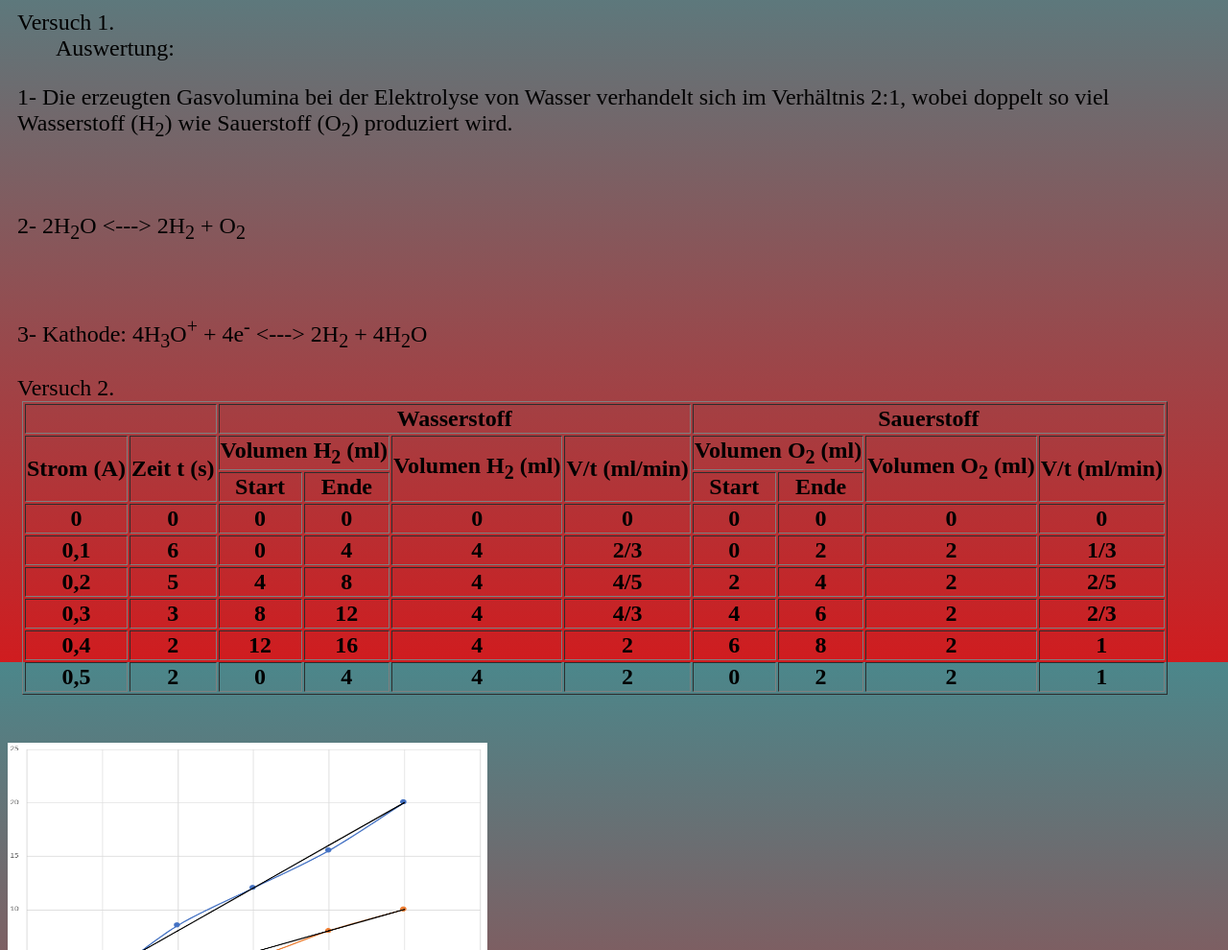
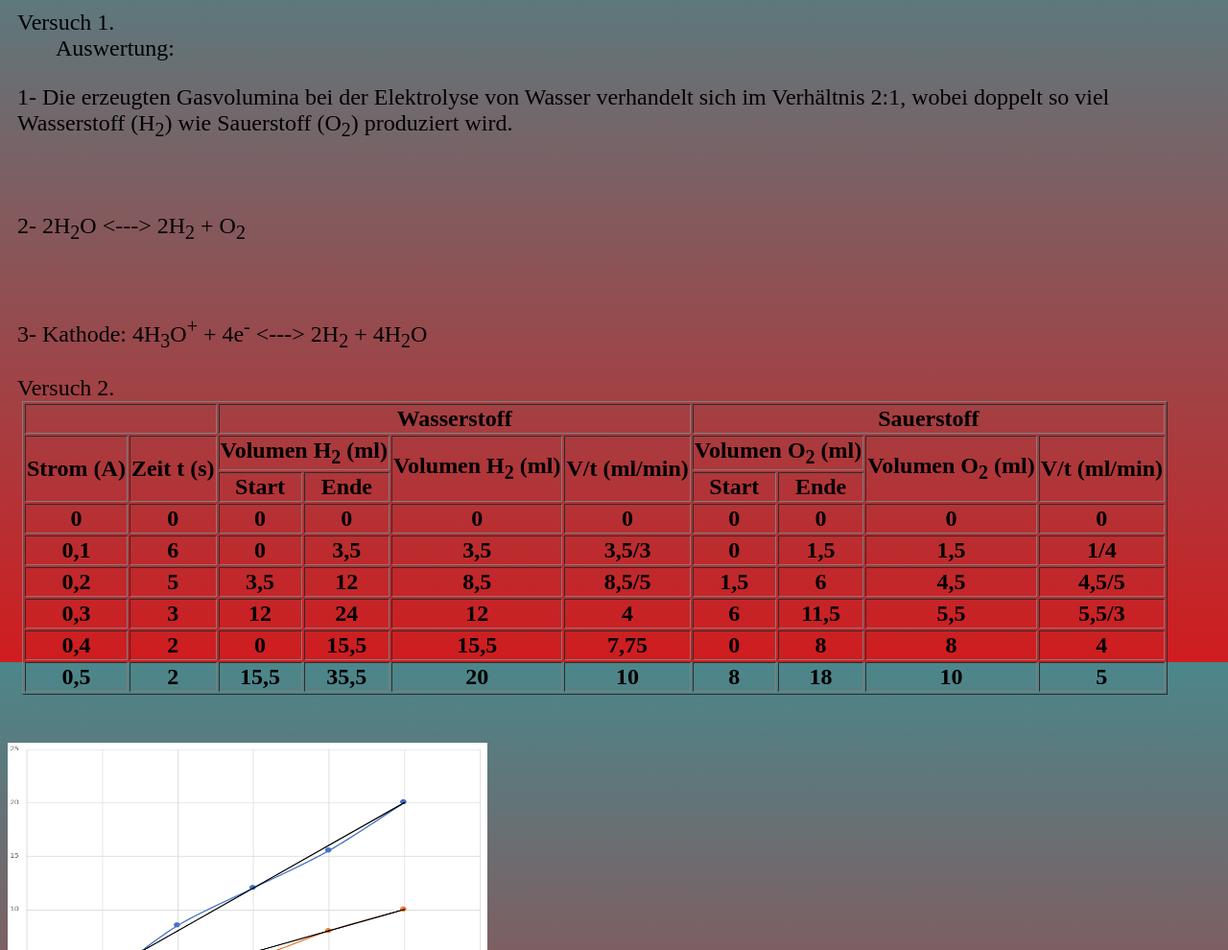
Before and after one commit to borbo-kh/praktikum-exp, a plain HTML site: page Wasserstofftechnik/wasserstofftechnik.html in a window 1280 px wide. Shown: the part 110-1100 px from the top of the page at 96% size. Drawn offline with Linux system fonts and the light colour scheme.

Commit message:
Update wasserstofftechnik.html

```diff
--- a/Wasserstofftechnik/wasserstofftechnik.html
+++ b/Wasserstofftechnik/wasserstofftechnik.html
@@ -54,61 +54,61 @@
             <th>0,1</th>
             <th>6</th>
             <th>0</th>
-            <th>4</th>
-            <th>4</th>
-            <th>2/3</th>
+            <th>3,5</th>
+            <th>3,5</th>
+            <th>3,5/3</th>
             <th>0</th>
-            <th>2</th>
-            <th>2</th>
-            <th>1/3</th>
+            <th>1,5</th>
+            <th>1,5</th>
+            <th>1/4</th>
         </tr>
         <tr>
             <th>0,2</th>
             <th>5</th>
-            <th>4</th>
-            <th>8</th>
-            <th>4</th>
-            <th>4/5</th>
-            <th>2</th>
-            <th>4</th>
-            <th>2</th>
-            <th>2/5</th>
+            <th>3,5</th>
+            <th>12</th>
+            <th>8,5</th>
+            <th>8,5/5</th>
+            <th>1,5</th>
+            <th>6</th>
+            <th>4,5</th>
+            <th>4,5/5</th>
         </tr>
         <tr>
             <th>0,3</th>
             <th>3</th>
-            <th>8</th>
+            <th>12</th>
+            <th>24</th>
             <th>12</th>
             <th>4</th>
-            <th>4/3</th>
-            <th>4</th>
             <th>6</th>
-            <th>2</th>
-            <th>2/3</th>
+            <th>11,5</th>
+            <th>5,5</th>
+            <th>5,5/3</th>
         </tr>
         <tr>
             <th>0,4</th>
             <th>2</th>
-            <th>12</th>
-            <th>16</th>
+            <th>0</th>
+            <th>15,5</th>
+            <th>15,5</th>
+            <th>7,75</th>
+            <th>0</th>
+            <th>8</th>
+            <th>8</th>
             <th>4</th>
-            <th>2</th>
-            <th>6</th>
-            <th>8</th>
-            <th>2</th>
-            <th>1</th>
         </tr>
         <tr>
             <th>0,5</th>
             <th>2</th>
-            <th>0</th>
-            <th>4</th>
-            <th>4</th>
-            <th>2</th>
-            <th>0</th>
-            <th>2</th>
-            <th>2</th>
-            <th>1</th>
+            <th>15,5</th>
+            <th>35,5</th>
+            <th>20</th>
+            <th>10</th>
+            <th>8</th>
+            <th>18</th>
+            <th>10</th>
+            <th>5</th>
         </tr>
     </table>
     <img src="wt-tabele-v_s.png" height="300" width="500">
```
